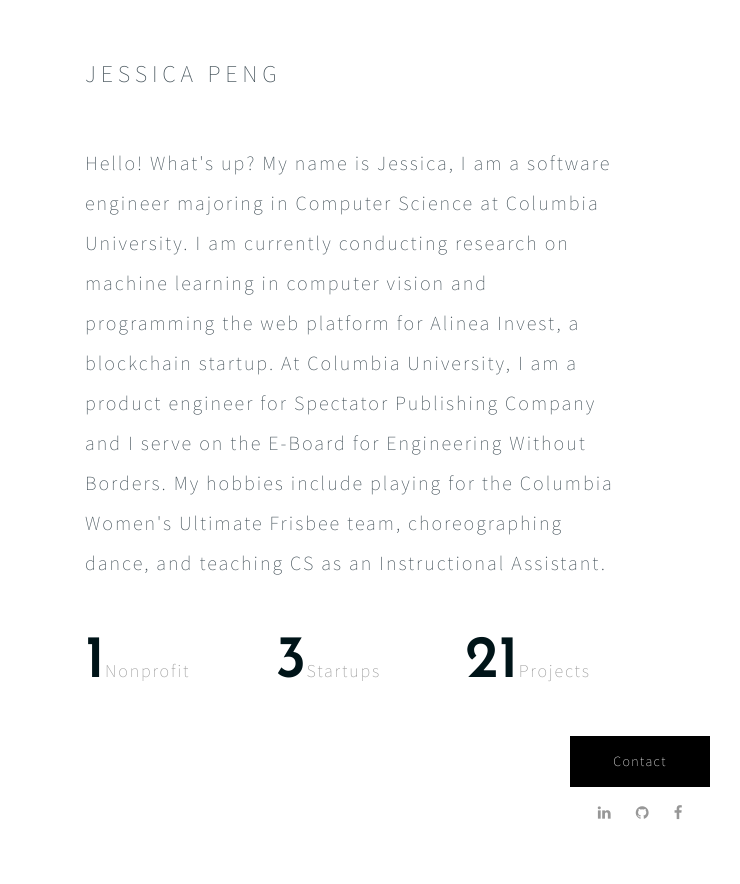
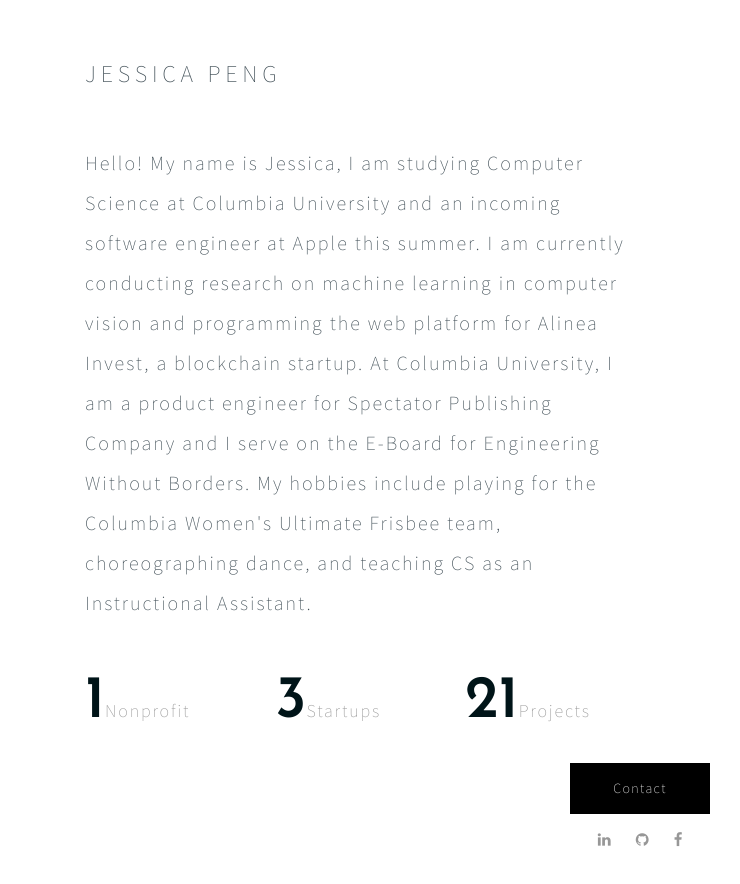
Before and after one commit to jessicapeng/JessicaPeng, a plain HTML site: page index.html in a window 1280 px wide. Shown: the full height of the page, 0-740 px from the left. Before the commit the page ends 862 px from the top, so only its background shows below. Drawn offline with Linux system fonts and the light colour scheme.

Commit message:
edited description

```diff
--- a/index.html
+++ b/index.html
@@ -91,7 +91,7 @@
 		<div class="container">
 			<div class="row">
 				<div class="col-lg-6">
-					<p class = "neat-font paragraphs-on-page">Hello! What's up? My name is Jessica, I am a software engineer majoring in Computer Science at Columbia University. I am currently conducting research on machine learning in computer vision and programming the web platform for Alinea Invest, a blockchain startup. At Columbia University, I am a product engineer for Spectator Publishing Company and I serve on the E-Board for Engineering Without Borders. My hobbies include playing for the Columbia Women's Ultimate Frisbee team, choreographing dance, and teaching CS as an Instructional Assistant.</p>
+					<p class = "neat-font paragraphs-on-page">Hello! My name is Jessica, I am studying Computer Science at Columbia University and an incoming software engineer at Apple this summer. I am currently conducting research on machine learning in computer vision and programming the web platform for Alinea Invest, a blockchain startup. At Columbia University, I am a product engineer for Spectator Publishing Company and I serve on the E-Board for Engineering Without Borders. My hobbies include playing for the Columbia Women's Ultimate Frisbee team, choreographing dance, and teaching CS as an Instructional Assistant.</p>
 					<div class="row mt-5">
                         <style>
 
```
